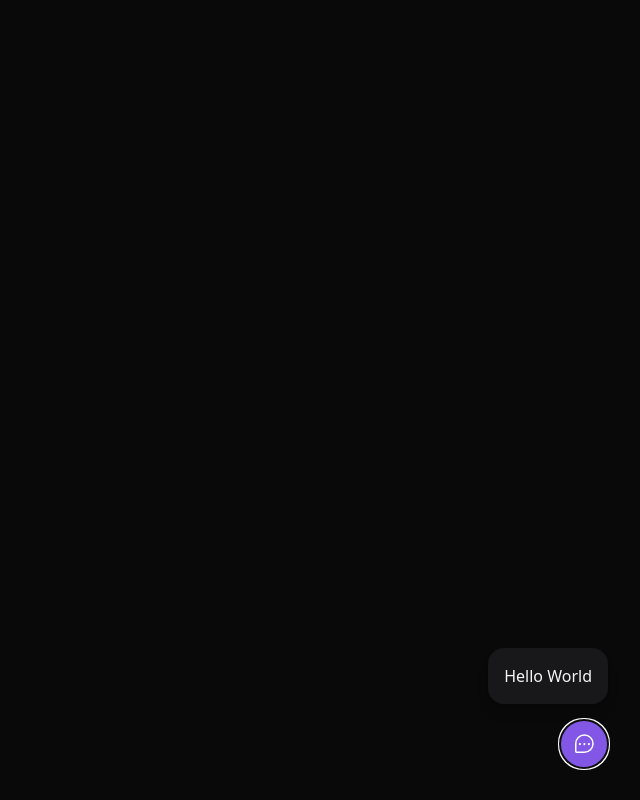
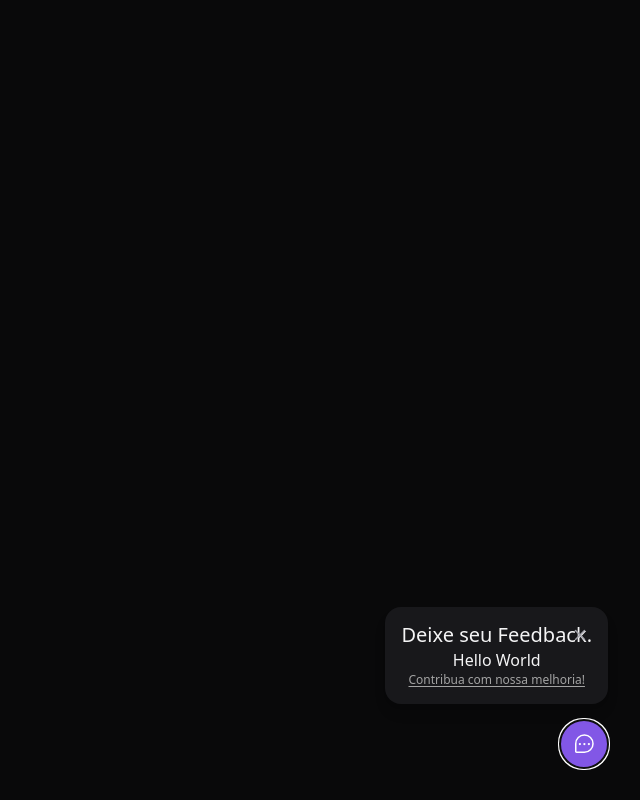
Before and after one commit to marques-gabriel/feedget, a React (Vite) app in the folder web/: page / in a window 1280 px wide. Both pictures are taken after a click on the button "Feedback". Shown: the whole page, without its empty margins (640-1280 px from the left). Built offline with nearby package versions, Linux system fonts and the light colour scheme.

Commit message:
Update Widget Form

```diff
--- a/web/src/components/WidgetForm.tsx
+++ b/web/src/components/WidgetForm.tsx
@@ -1,8 +1,24 @@
+import { CloseButton } from "./CloseButton";
+
 export function WidgetForm() {
 
     return (
         <div className="bg-zinc-900 p-4 relative rounded-2xl mb-4 flex flex-col items-center shadow-lg w-[calc(100vw-2rem)] md:w-auto">
-            Hello World
+
+            <header>
+                <span className="text-xl leading-6">Deixe seu Feedback.</span>
+
+                <CloseButton />
+
+            </header>
+
+                <p>Hello World</p>
+
+            <footer className="text-xs text-neutral-400">
+                <p className="underline underline-offset-2">Contribua com nossa melhoria!</p>
+            </footer>
+
+
         </div>
     );
 }
```
